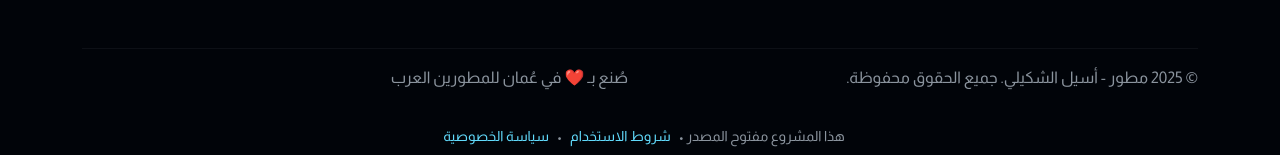
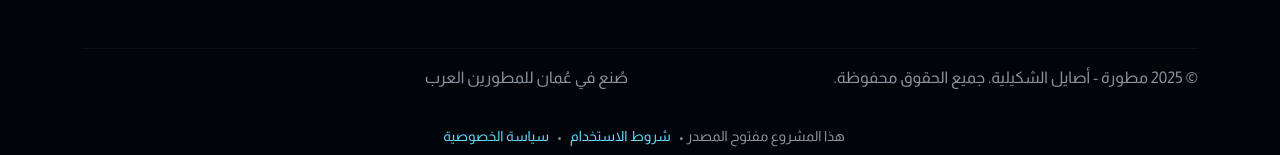
Before and after one commit to asail214/motawer-docs, a React (Create React App) app: page /contact in a window 1280 px wide. Shown: the part 2234-2389 px from the top of the page. Built offline with nearby package versions, Linux system fonts and the light colour scheme; no server answers.

Commit message:
Update 004

```diff
--- a/src/components/common/Footer.js
+++ b/src/components/common/Footer.js
@@ -144,12 +144,12 @@ const Footer = () => {
         <Row>
           <Col md={6} className="mb-3">
             <p className="text-muted mb-0">
-              &copy; 2025 مطور - أسيل الشكيلي. جميع الحقوق محفوظة.
+              &copy; 2025 مطورة - أصايل الشكيلية. جميع الحقوق محفوظة.
             </p>
           </Col>
           <Col md={6} className="text-md-end">
             <p className="text-muted mb-0">
-              صُنع بـ <span style={{color: '#e74c3c'}}>❤️</span> في عُمان للمطورين العرب
+              صُنع في عُمان للمطورين العرب
             </p>
           </Col>
         </Row>
```
